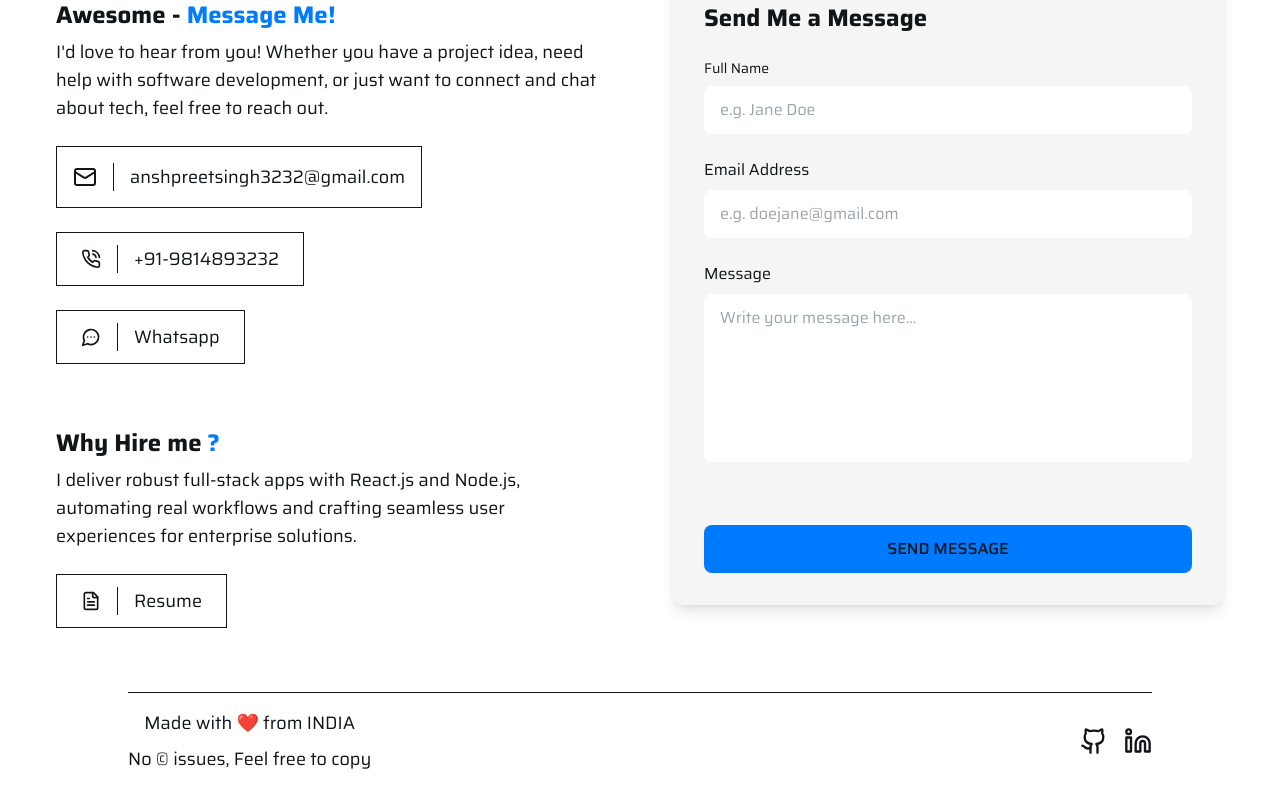
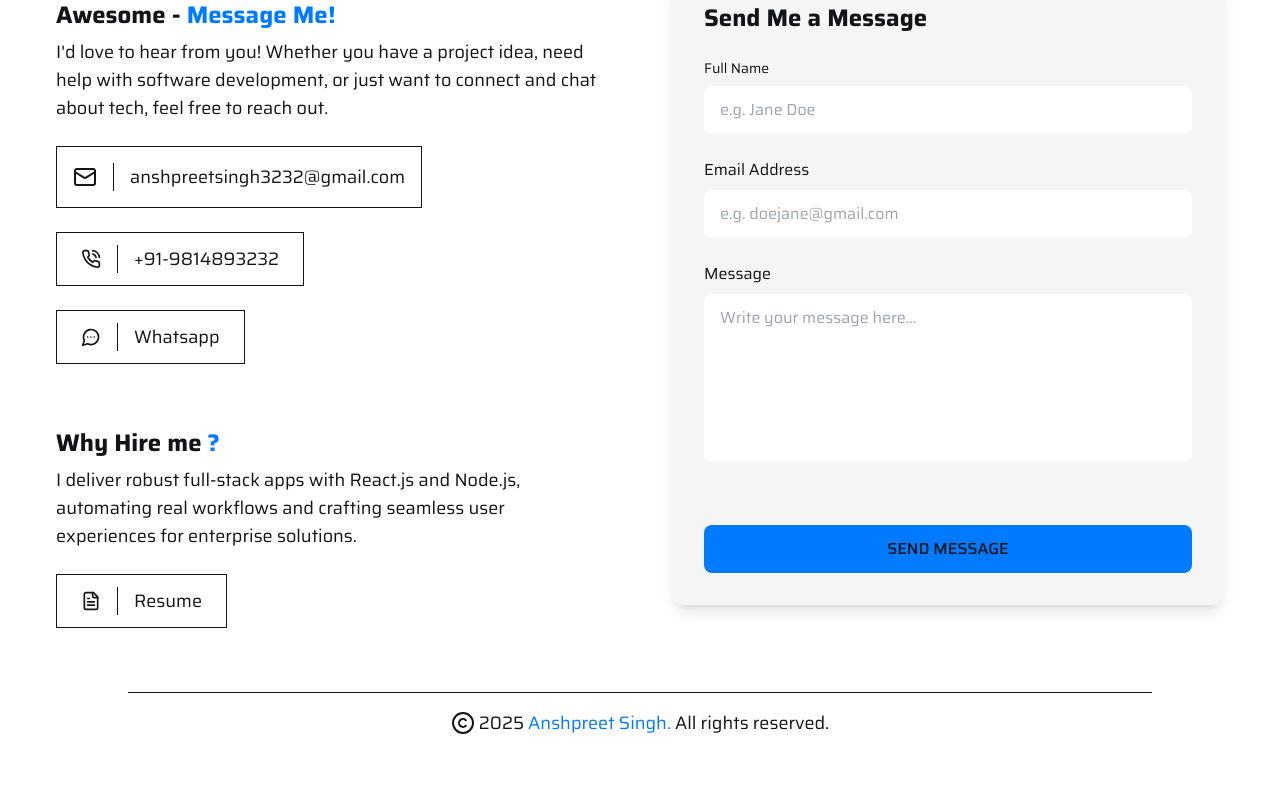
Before and after one commit to AnshpreetSingh32/Portfolio_V1, a Next.js app: page / in a window 1280 px wide. Shown: the part 4229-5018 px from the top of the page. After the commit the page ends 4982 px from the top, so only its background shows below. Built offline with nearby package versions, Linux system fonts and the light colour scheme.

Commit message:
Updated Footer

```diff
--- a/src/app/components/ActionButtons.tsx
+++ b/src/app/components/ActionButtons.tsx
@@ -1,9 +1,4 @@
 'use client'
-
-import { Eye, FileText, Link} from 'lucide-react' // icons
-
-import { useRouter } from 'next/navigation'
-import { ReactNode } from "react";
 
 export interface ActionButton {
   label: string
--- a/src/app/components/Footer.tsx
+++ b/src/app/components/Footer.tsx
@@ -1,21 +1,11 @@
-import { MotionDiv } from '../lib/motion'
+import { MotionDiv } from "../lib/motion";
 
-import { Github, Linkedin } from 'lucide-react'
+import { CopyrightIcon } from "lucide-react";
 
-const iconSize = { width: 28, height: 28 }
-
-const socialData = [
-  {
-    link: 'https://github.com/AnshpreetSingh32',
-    icon: <Github width={iconSize.width} height={iconSize.height} />
-  },
-  {
-    link: 'https://www.linkedin.com/in/Anshpreetsingh32',
-    icon: <Linkedin width={iconSize.width} height={iconSize.height} />
-  }
-]
+const iconSize = { width: 28, height: 28 };
 
 export const Footer = () => {
+  const currentYear = new Date().getFullYear();
   return (
     <footer className="px-10 sm:px-6">
       <MotionDiv
@@ -25,28 +15,23 @@ export const Footer = () => {
         transition={{ delay: 0.5, duration: 0.3 }}
         variants={{
           hidden: { opacity: 0 },
-          visible: { opacity: 1 }
+          visible: { opacity: 1 },
         }}
-        className="mx-auto flex w-full max-w-5xl items-center justify-between border-t hover:border-target py-4 text-lg sm:flex-col sm:gap-y-6"
+        className="flex justify-center mx-auto w-full max-w-5xl border-t hover:border-target py-4 text-lg"
       >
-        <div className='flex flex-col gap-2 text-md text-center sm:text-left'>
-        <p>Made with ❤️ from INDIA</p>
-        <p>No &copy; issues, Feel free to copy</p>
-        </div>
-        <div className="flex items-center gap-4">
-          {socialData.map((social, index) => (
-            <a
-              key={index}
-              className="transition hover:-translate-y-1 hover:text-target"
-              target="_blank"
-              href={social.link}
-              rel="noreferrer"
-            >
-              {social.icon}
-            </a>
-          ))}
-        </div>
+        <p className="flex sm:flex-col item-center gap-1">
+          <span className="flex flex-row gap-1">
+            <span className="mt-0.5">
+              <CopyrightIcon />
+            </span>
+            {new Date().getFullYear()}
+            <span className="text-target">Anshpreet Singh.</span>
+          </span>
+          <span className="text-center">
+            All rights reserved.
+            </span>
+        </p>
       </MotionDiv>
     </footer>
-  )
-}
+  );
+};
```
Also changed, not shown: public/assets/Name_Logo.png.
